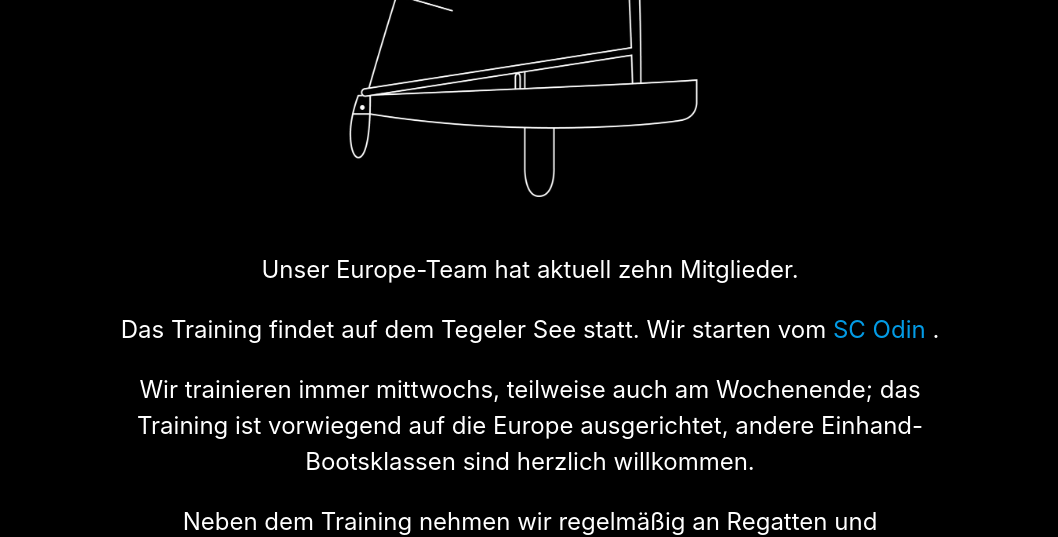
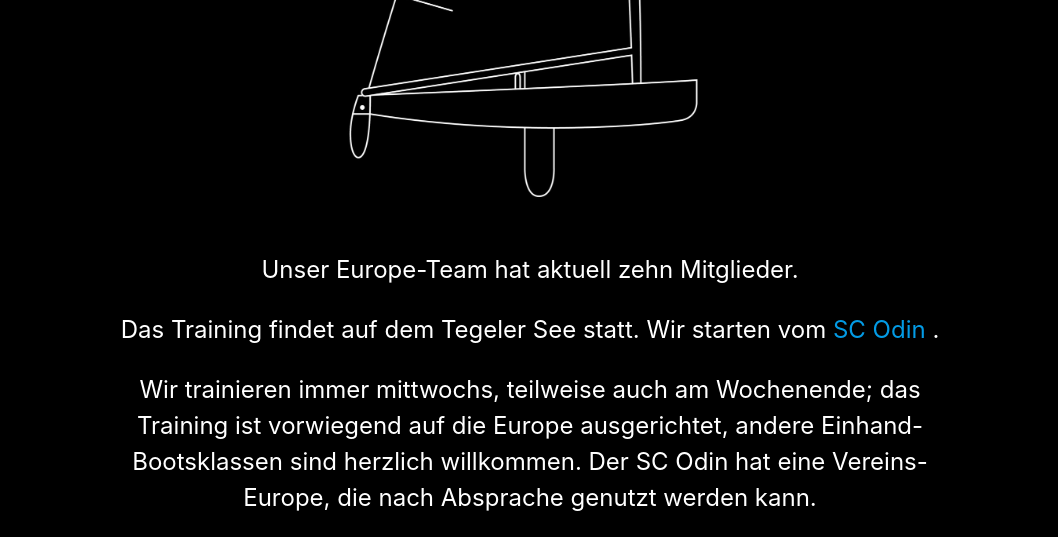
Before and after one commit to chrcor/europeteamberlin, a plain HTML site: page index.html in a window 1280 px wide. Shown: the part 413-950 px from the top of the page, without its empty margins (110-1168 px from the left). Drawn offline with nearby package versions, Linux system fonts and the light colour scheme.

Commit message:
Update index.html

```diff
--- a/index.html
+++ b/index.html
@@ -81,7 +81,7 @@
             <p>
               Wir trainieren immer mittwochs, teilweise auch am Wochenende; das Training ist vorwiegend auf die Europe
               ausgerichtet,
-              andere Einhand-Bootsklassen sind herzlich willkommen.
+              andere Einhand-Bootsklassen sind herzlich willkommen. Der SC Odin hat eine Vereins-Europe, die nach Absprache genutzt werden kann.
             </p>
             <p>
               Neben dem Training nehmen wir regelmäßig an Regatten und Veranstaltungen in ganz Deutschland teil.
```
